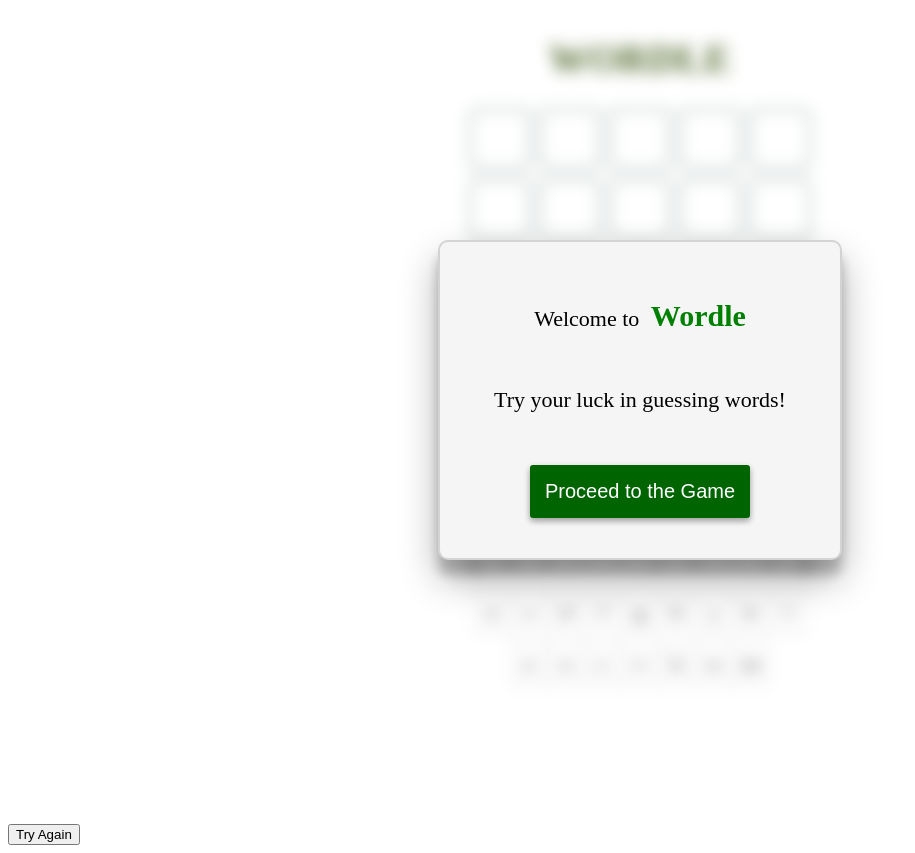
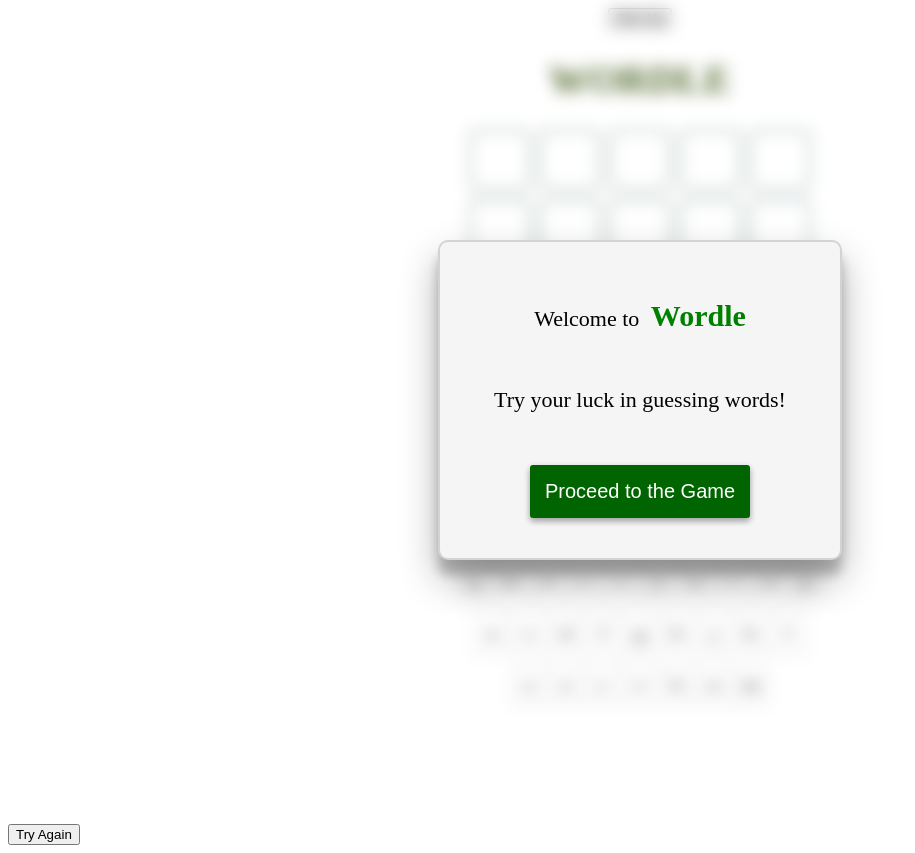
Before and after one commit to anastasia-mia/wordle, a plain HTML site: page index.html in a window 1280 px wide. Shown: the whole page, without its empty margins (0-915 px from the left). Drawn offline with nearby package versions, Linux system fonts and the light colour scheme.

Commit message:
adding of 'giveUp' button

```diff
--- a/index.html
+++ b/index.html
@@ -21,6 +21,9 @@
         </div>
     </div>
     <div class="container">
+        <div class="header">
+            <button class="giveUpButton">Give Up</button>
+        </div>
         <h1 class="mainTitle">WORDLE</h1>
         <div class="board"></div>
         <div class="virtualKeyboard">
--- a/js/main.js
+++ b/js/main.js
@@ -266,6 +266,11 @@
     }
 }
 
+$('.giveUpButton').on('click', () =>{
+    board.callPopup('Try Once Again!', '#C0392B');
+    board.removeEvent();
+})
+
 let board = new Board('.board', 1);
 board.createBoard();
 board.chooseWord();
--- a/styles.scss
+++ b/styles.scss
@@ -259,7 +259,7 @@
     border: 1px dashed darkgray;
     box-sizing: border-box;
     text-align: center;
-    width: 90px;
+    width: 110px;
     text-transform: uppercase;
     margin: 25px auto 35px auto;
   }
@@ -271,6 +271,20 @@
     width: 92px;
     box-sizing: border-box;
     display: block;
+  }
+}
+
+.giveUpButton{
+  background-color: gainsboro;
+  border: 1px solid lightgray;
+  font-size: 14px;
+  padding: 5px;
+  border-radius: 3px;
+  color: darkslategrey;
+  cursor: pointer;
+  font-weight: 600;
+  &:hover{
+    background-color: darken(gainsboro, 10%);
   }
 }
 
```
